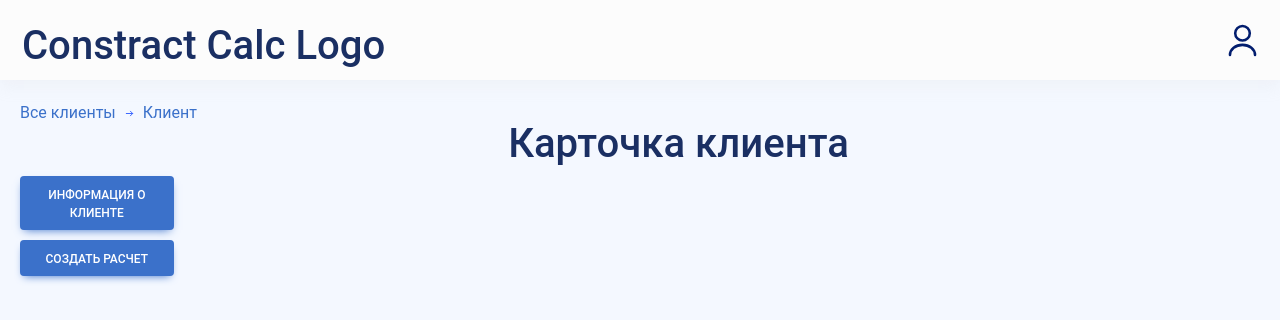
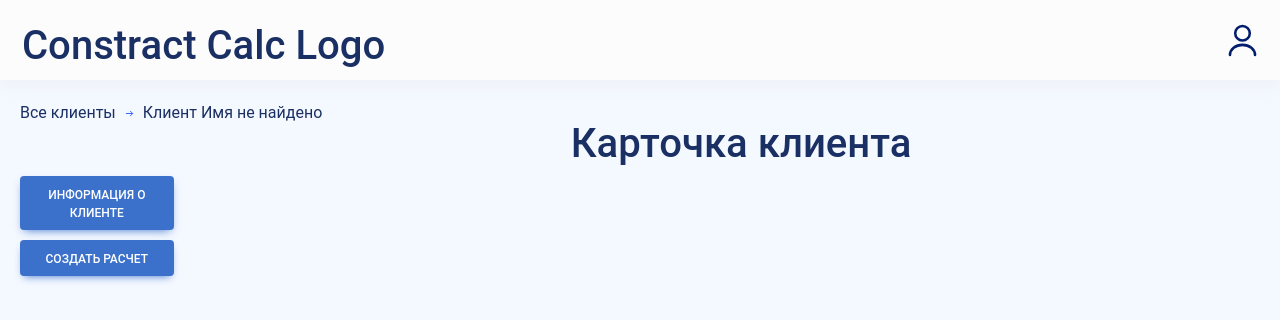
Before and after one commit to KickReall/ConstractCalc, a React (Create React App) app in the folder front/constract-calc-front/: page /card in a window 1280 px wide. Shown: the top 320 px of the page. Built offline with nearby package versions, Linux system fonts and the light colour scheme; no server answers.

Commit message:
добавил первую версию синхронизации карточки клиента с бд, по нажатию кнопки сохранить форма создания клиента теперь закрывается

```diff
--- a/front/constract-calc-front/src/components/ClientButton.js
+++ b/front/constract-calc-front/src/components/ClientButton.js
@@ -1,14 +1,14 @@
 import React from 'react';
 import './ClientButton.css';
 
-const ClientButton = ({ clientName, onClick }) => {
+const ClientButton = ({ clientId, clientName, onClick }) => {
     return (
         <div>
-      <a href='/card'>
+
                 <button className="client-button" onClick={onClick}>
                     {clientName}
                 </button>
-      </a>
+
         </div>
     );
 };
--- a/front/constract-calc-front/src/components/forms/CreateClientForm.js
+++ b/front/constract-calc-front/src/components/forms/CreateClientForm.js
@@ -9,12 +9,12 @@ import {
 } from "mdb-react-ui-kit";
 import ClientService from "../../services/ClientService";
 
-const CreateClientForm = ({style, createClient}) => {
+const CreateClientForm = ({ style, createClient }) => {
     const [basicModal, setBasicModal] = React.useState(false);
     const [lastname, setLastname] = React.useState('');
     const [firstname, setFirstname] = React.useState('');
     const [patronymic, setPatronymic] = React.useState('');
-    const [telephone, setTelephone] = React.useState();
+    const [telephone, setTelephone] = React.useState('');
     const [email, setEmail] = React.useState('');
     const [address, setAddress] = React.useState('');
 
@@ -29,9 +29,13 @@ const CreateClientForm = ({style, createClient}) => {
             user: {
                 id: JSON.parse(localStorage.getItem("user"))?.id || "1"
             }
-        }
+        };
+
         createClient(client);
-    }
+
+        // закрытие формы
+        setBasicModal(false);
+    };
 
     const toggleOpen = () => setBasicModal(!basicModal);
     return (
@@ -46,18 +50,18 @@ const CreateClientForm = ({style, createClient}) => {
                         </MDBModalHeader>
                         <MDBModalBody>
                             <MDBInput className='mb-4' type='text' id='lastname' label='Фамилия' value={lastname}
-                                      onChange={(e) => setLastname(e.target.value)}/>
+                                       onChange={(e) => setLastname(e.target.value)} />
                             <MDBInput className='mb-4' type='text' id='firstname' label='Имя' value={firstname}
-                                      onChange={(e) => setFirstname(e.target.value)}/>
+                                       onChange={(e) => setFirstname(e.target.value)} />
                             <MDBInput className='mb-4' type='text' id='patronymic' label='Отчество' value={patronymic}
-                                      onChange={(e) => setPatronymic(e.target.value)}/>
+                                       onChange={(e) => setPatronymic(e.target.value)} />
                             <MDBInput className='mb-4' type='tel' id='telephone' label='Телефон'
-                                      placeholder={"8xxxxxxxxxx"} maxLength={11} value={telephone}
-                                      onChange={(e) => setTelephone(e.target.value)}/>
+                                       placeholder={"8xxxxxxxxxx"} maxLength={11} value={telephone}
+                                       onChange={(e) => setTelephone(e.target.value)} />
                             <MDBInput className='mb-4' type='email' id='email' label='E-mail' value={email}
-                                      onChange={(e) => setEmail(e.target.value)}/>
+                                       onChange={(e) => setEmail(e.target.value)} />
                             <MDBInput className='mb-4' type='text' id='address' label='Адрес' value={address}
-                                      onChange={(e) => setAddress(e.target.value)}/>
+                                       onChange={(e) => setAddress(e.target.value)} />
                         </MDBModalBody>
                         <MDBModalFooter>
                             <MDBBtn onClick={onSubmit}>Сохранить</MDBBtn>
--- a/front/constract-calc-front/src/components/forms/EditClientForm.js
+++ b/front/constract-calc-front/src/components/forms/EditClientForm.js
@@ -1,4 +1,5 @@
 import React from 'react';
+import ClientService from "../../services/ClientService";
 import {
     MDBBtn, MDBInput,
     MDBModal,
@@ -9,7 +10,7 @@ import {
     MDBModalTitle
 } from "mdb-react-ui-kit";
 
-const EditClientForm = ({style}) => {
+const EditClientForm = ({style, clientId}) => {
     const [basicModal, setBasicModal] = React.useState(false);
     const [lastname, setLastname] = React.useState('');
     const [firstname, setFirstname] = React.useState('');
@@ -20,6 +21,36 @@ const EditClientForm = ({style}) => {
     const [isEdit, setIsEdit] = React.useState(false);
 
     const toggleOpen = () => setBasicModal(!basicModal);
+
+    const [clients, setClients] = React.useState([]);
+
+    React.useEffect(() => {
+        const getAllClients = async () => {
+            await ClientService.getById().then((data) => {
+                console.log(data.firstName);
+                setClients(data.data);
+            });
+        }
+        getAllClients();
+    }, []);
+
+    const getClientNameById = (clientId) => {
+        const client = clients.find(client => client.id === clientId);
+        return client ? client.firstName : "Имя не найдено";
+    }
+
+    const getClientLastNameById = (clientId) => {
+        const client = clients.find(client => client.id === clientId);
+        return client ? client.lastName : "Фамилия не найдено";
+    }
+
+    const getClientPatronymicById = (clientId) => {
+        const client = clients.find(client => client.id === clientId);
+        return client ? client.secondName : "Отчество не найдено";
+    }
+
+
+
     return (
         <>
             <MDBBtn onClick={toggleOpen} className={style}>Информация о клиенте</MDBBtn>
@@ -31,20 +62,20 @@ const EditClientForm = ({style}) => {
                             <MDBBtn className='btn-close' color='none' onClick={toggleOpen}></MDBBtn>
                         </MDBModalHeader>
                         <MDBModalBody>
-                            <MDBInput className='mb-4' type='text' id='lastname' label='Фамилия' value={lastname}
+                            <MDBInput className='mb-4' type='text' id='lastname' label='Фамилия' value={getClientLastNameById(clientId)}
                                       onChange={(e) => setLastname(e.target.value)}
                                       disabled={isEdit ? false : true}
                             />
-                            <MDBInput className='mb-4' type='text' id='firstname' label='Имя' value={firstname}
+                            <MDBInput className='mb-4' type='text' id='firstname' label='Имя' value={getClientNameById(clientId)}
                                       onChange={(e) => setFirstname(e.target.value)}
                                       disabled={isEdit ? false : true}
                             />
-                            <MDBInput className='mb-4' type='text' id='patronymic' label='Отчество' value={patronymic}
+                            <MDBInput className='mb-4' type='text' id='patronymic' label='Отчество' value={getClientPatronymicById(clientId)}
                                       onChange={(e) => setPatronymic(e.target.value)}
                                       disabled={isEdit ? false : true}
                             />
                             <MDBInput className='mb-4' type='tel' id='telephone' label='Телефон'
-                                      placeholder={"+7xxxxxxxxxx"} maxLength={12} value={telephone}
+                                      placeholder={"8xxxxxxxxxx"} maxLength={11} value={telephone}
                                       onChange={(e) => setTelephone(e.target.value)}
                                       disabled={isEdit ? false : true}
                             />
--- a/front/constract-calc-front/src/pages/ClientCard.css
+++ b/front/constract-calc-front/src/pages/ClientCard.css
@@ -1,6 +1,4 @@
-.page {
 
-}
 
 .container-fluid {
     margin-left: inherit;
@@ -37,6 +35,8 @@
 .nav {
     float: left;
     position: relative;
+    user-select: none;
+    color: #1A2F63;
 }
 
 .arrow-right {
--- a/front/constract-calc-front/src/pages/ClientCard.js
+++ b/front/constract-calc-front/src/pages/ClientCard.js
@@ -1,29 +1,50 @@
 import React from 'react';
 import Header from "../components/Header";
 import EditClientForm from "../components/forms/EditClientForm";
-import CreateCalculation from "../components/forms/CreateCalculation"
+import CreateCalculation from "../components/forms/CreateCalculation";
 import { ReactComponent as Miniarrowright } from '../svg/mini-arrow-right.svg';
 import './ClientCard.css';
+import ClientService from "../services/ClientService";
 
-const ClientCard = ({ clientName }) => {
+const ClientCard = ({ clientId }) => {
+    const [clients, setClients] = React.useState([]);
+
+    React.useEffect(() => {
+        const getAllClients = async () => {
+            await ClientService.getAll().then((data) => {
+                setClients(data.data);
+            });
+        }
+        getAllClients();
+    }, []);
+
+    const getClientNameById = (clientId) => {
+        const client = clients.find(client => client.id === clientId);
+        console.log(clientId);
+        return client ? client.firstName : "Имя не найдено";
+    }
 
     return (
         <>
+
             <Header />
-
             <div className="pers-nav-body">
                 <a className="nav" href="/">
                     Все клиенты
                 </a>
 
                 <Miniarrowright className="arrow-right" />
-              <a className="nav" href="/card">
-                Клиент
-              </a>
+                {clients ? (
+                    <div className="nav" href="/card">
+                        Клиент {getClientNameById(clientId)}
+                    </div>
+                ) : (
+                    <p>Загрузка данных...</p>
+                )}
             </div>
             <div className='page'>
                 <h1 className='card-text'>Карточка клиента</h1>
-            <EditClientForm style='edit-button'/>
+                <EditClientForm clientId={clientId} style='edit-button'/>
                 <CreateCalculation style='create-calc'/>
             </div>
 
```
Also changed, not shown: front/constract-calc-front/src/pages/Home.js (+25 -20 lines). Lines whose indentation alone changed are shown as unchanged.
